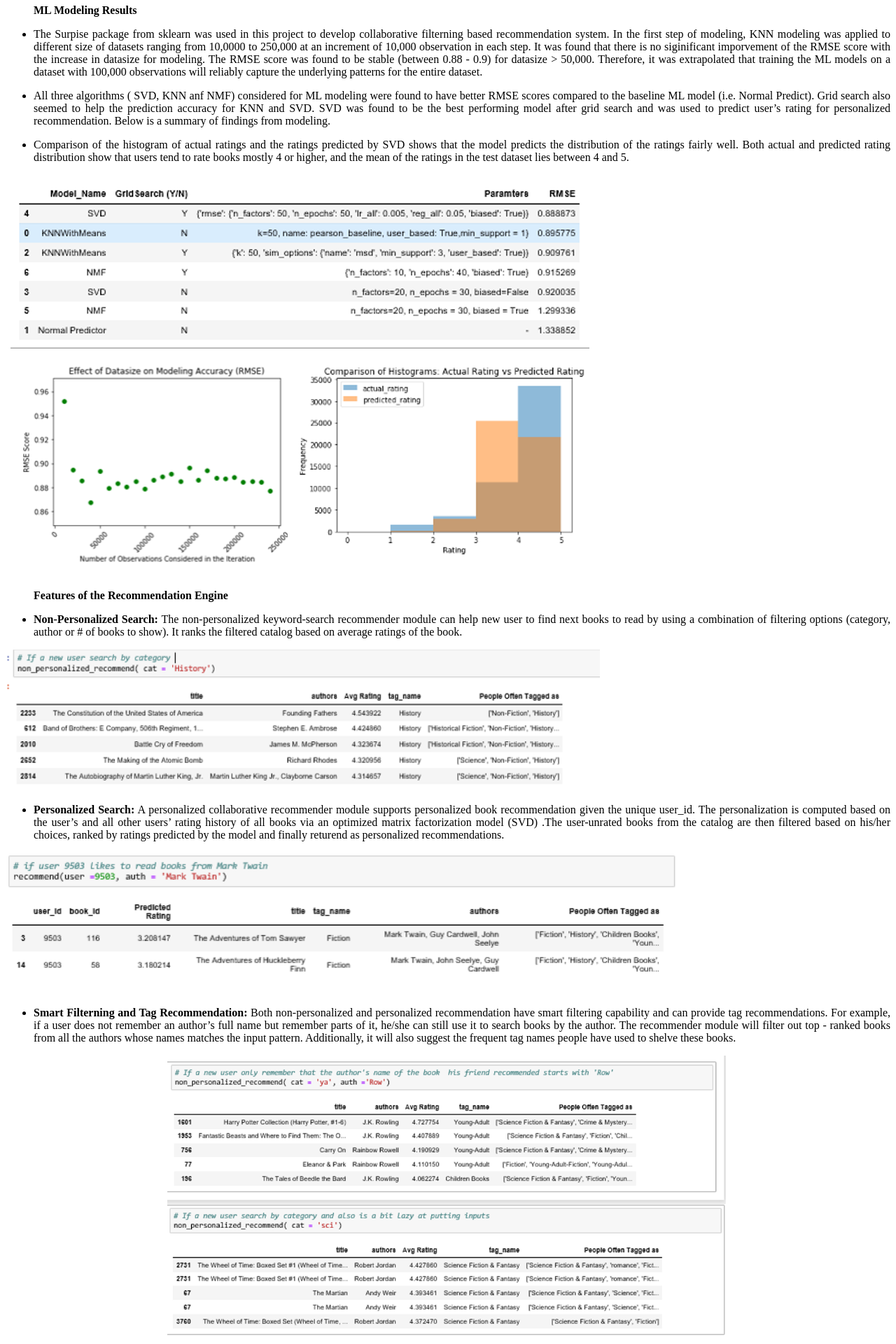
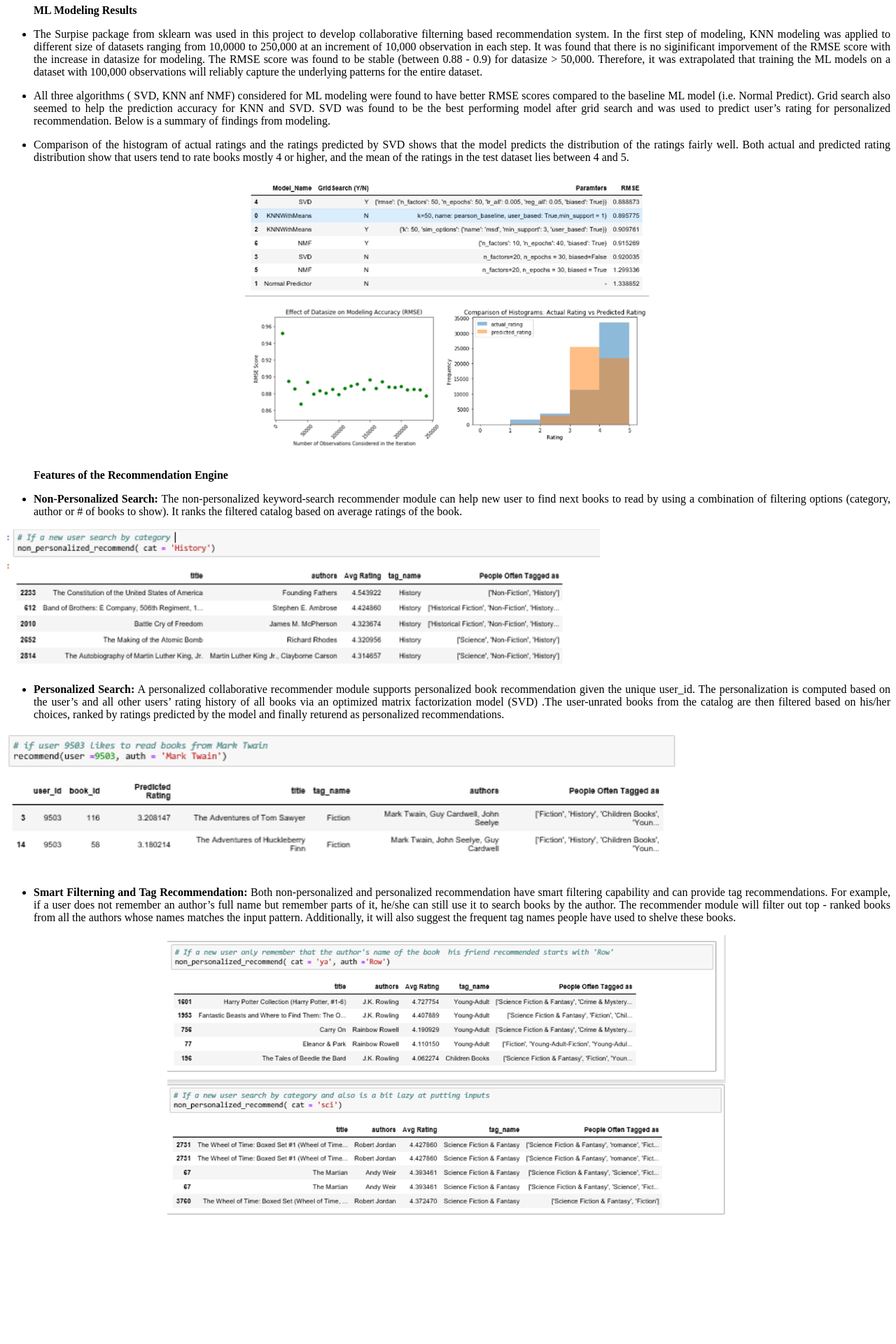
Before and after one commit to shamafarabi/shama.github.io, a Jekyll site: the page built from _posts/2019-09-01-recommendation.md, in a window 1280 px wide. Shown: the part 4122-6042 px from the top of the page at 70% size. Built offline with Jekyll 4.4.1, drawn with Linux system fonts in a browser that asks for light colours; nearby versions of some CDN libraries; after the commit the page ends 5870 px from its top, so only the background shows below that.

Commit message:
Update 2019-09-01-recommendation.md

```diff
--- a/_posts/2019-09-01-recommendation.md
+++ b/_posts/2019-09-01-recommendation.md
@@ -124,8 +124,9 @@ In this final step of the project, the non Personalized recommendation system is
 - All three algorithms ( SVD, KNN anf NMF) considered for ML modeling were found to have better RMSE scores compared to the baseline ML model (i.e. Normal Predict). Grid search also seemed to help the prediction accuracy for KNN and SVD. SVD was found to be the best performing model after grid search and was used to predict user's rating for personalized recommendation. Below is a summary of findings from modeling.
 
 - Comparison of the histogram of actual ratings and the ratings predicted by SVD shows that the model predicts the distribution of the ratings fairly well. Both actual and predicted rating distribution show that users tend to rate books mostly 4 or higher, and the mean of the ratings in the test dataset lies between 4 and 5.
-
-<img src="/assets/recommendation/Modeling_Summary.png" >
+<p style="text-align:center">
+<img src="/assets/recommendation/Modeling_Summary.png" Height = 400 >
+</p>
 
 > **Features of the Recommendation Engine**
 
```
